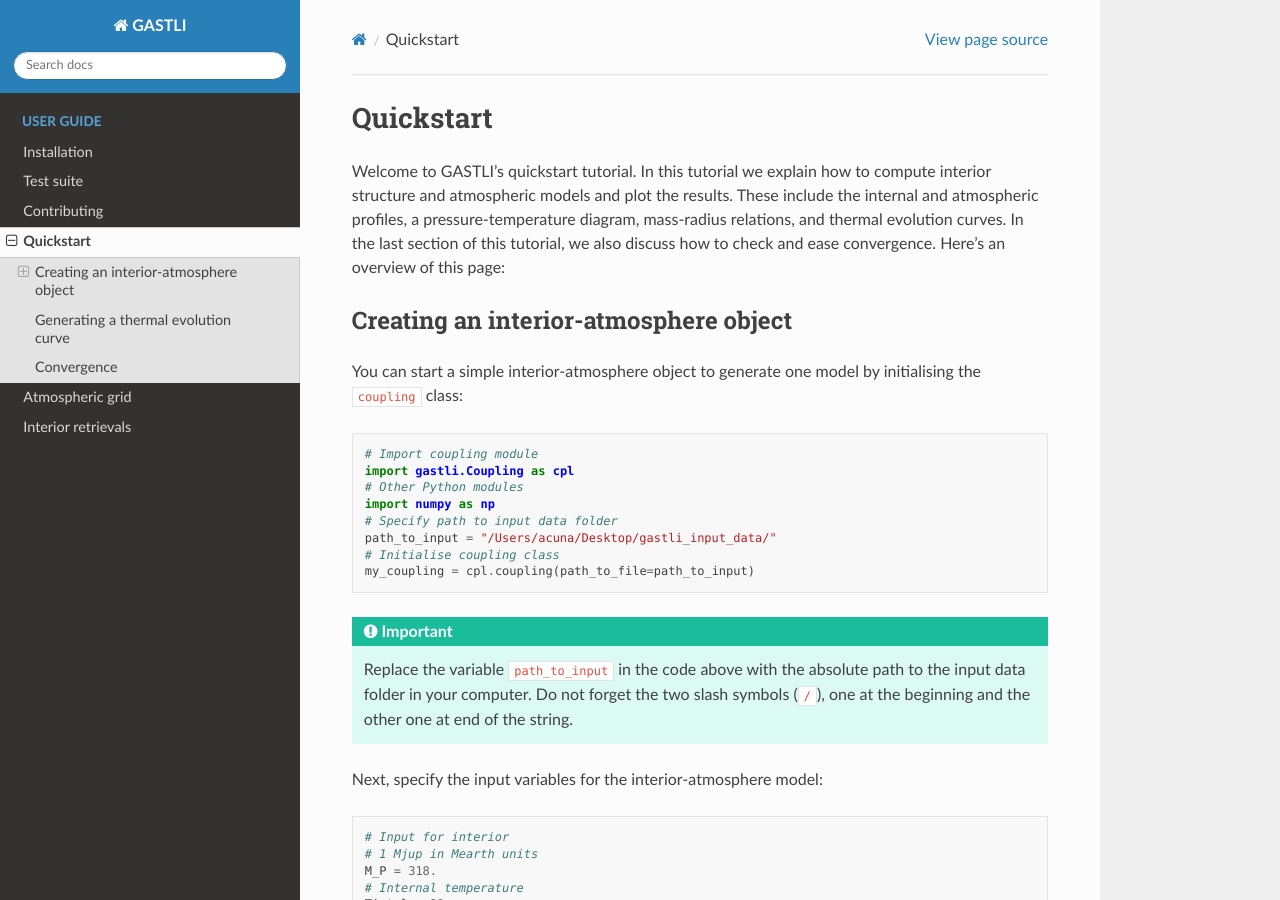
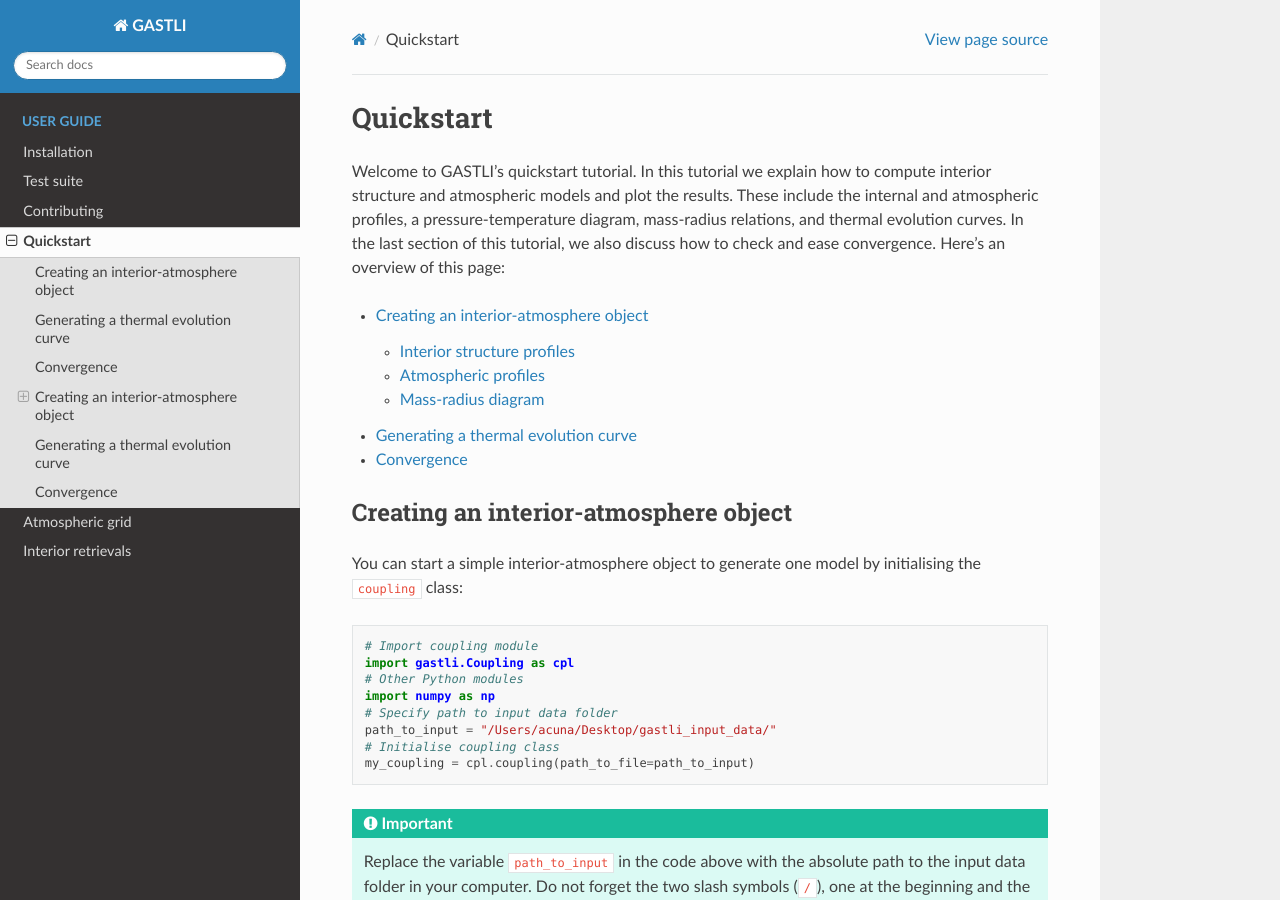
Before and after one commit to lorenaacuna/GASTLI, a Sphinx documentation site: the page built from docs/source/tutorial.rst, in a window 1280 px wide and 900 px high. Built offline with Sphinx 7.4.7 and the Read the Docs theme 3.1.0, drawn with Linux system fonts in a browser that asks for light colours; some of the changed lines change nothing that is shown.

Commit message:
Update tutorial.rst

```diff
--- a/docs/source/tutorial.rst
+++ b/docs/source/tutorial.rst
@@ -6,12 +6,10 @@
 and plot the results. These include the internal and atmospheric profiles, a pressure-temperature diagram, mass-radius relations, and thermal evolution curves. In the last section of this tutorial, we also discuss how to check and ease convergence. Here's an overview of this page:
 
 .. toctree::
-   :ref: `_intatmobject<Creating an interior-atmosphere object>`.
-   Generating a thermal evolution curve
-   Convergence
+   int_atm_object
+   thermal_evol
+   convergence
 
-
-.. _intatmobject:
 
 Creating an interior-atmosphere object
 ======================================
```
